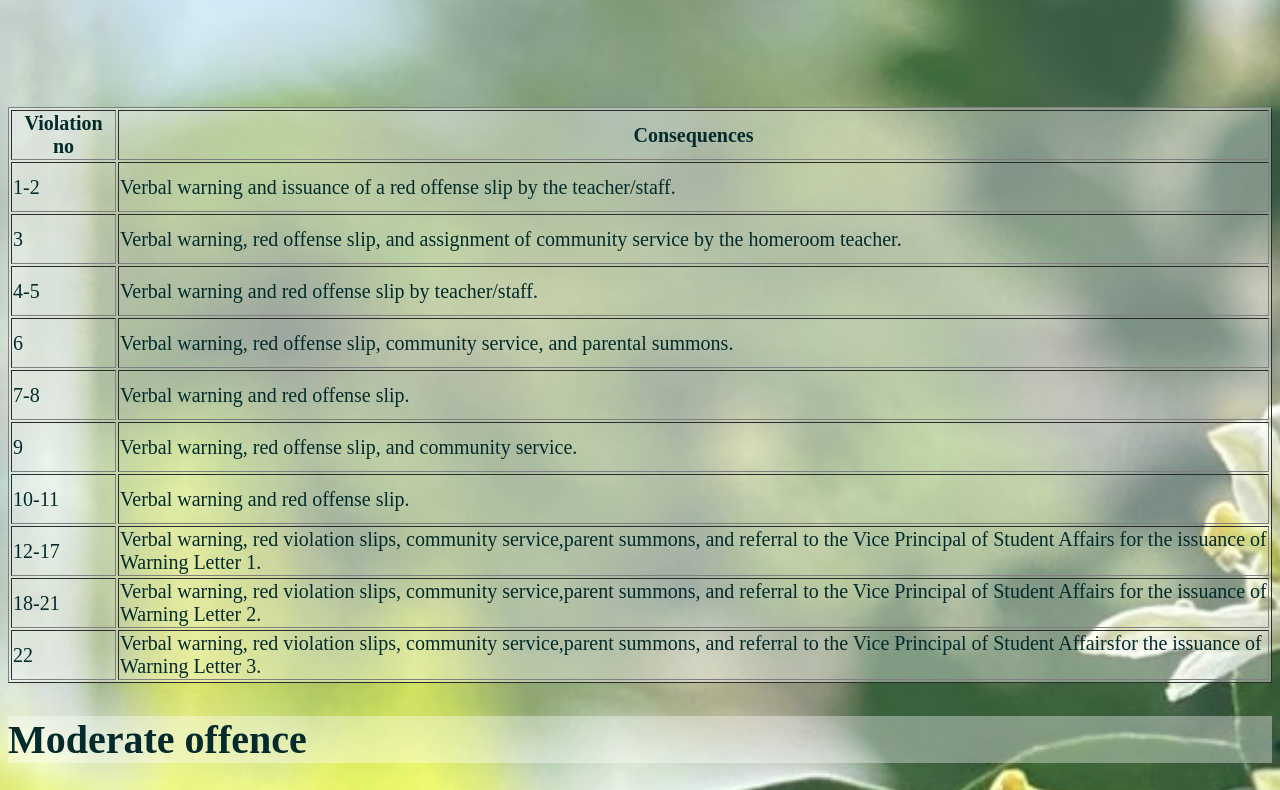
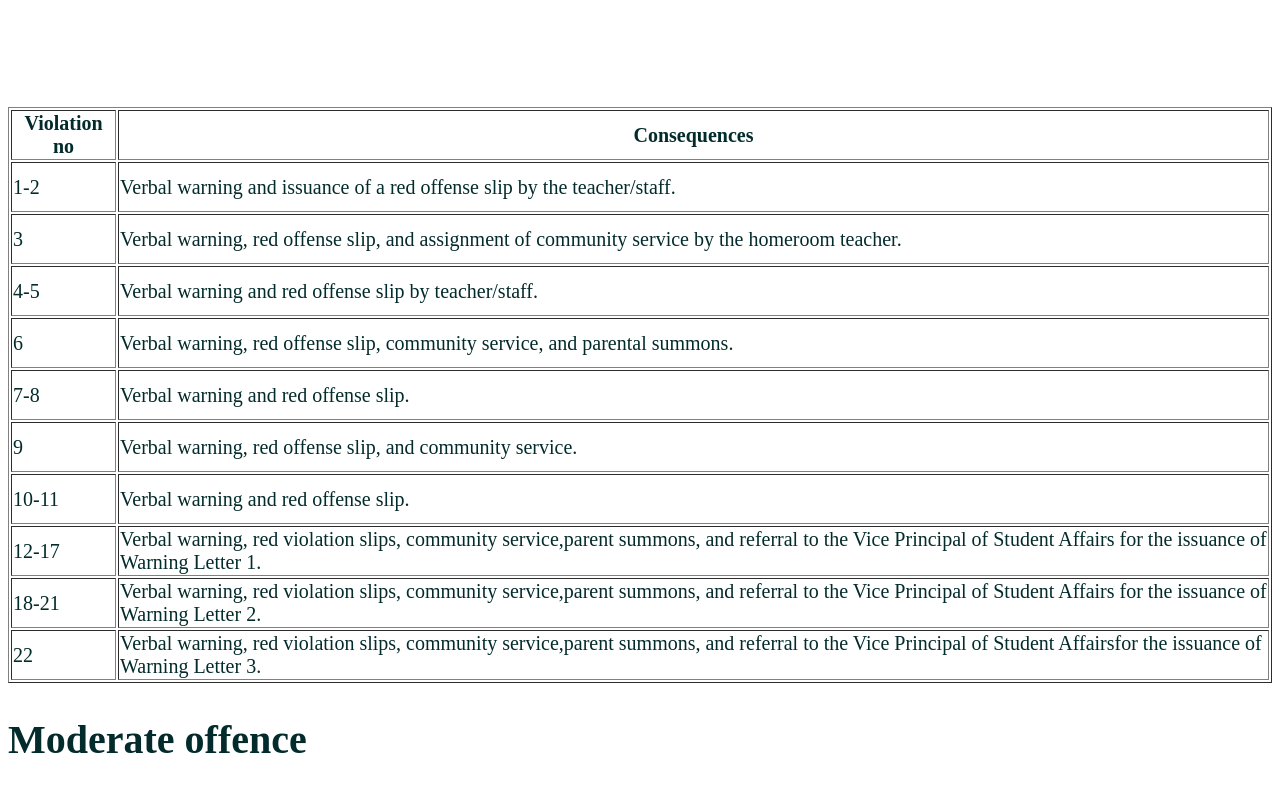
Before and after one commit to Osric-15/Grade-8-Computing, a plain HTML site: page mainpage.html in a window 1280 px wide. Shown: the part 724-1514 px from the top of the page. Drawn offline with Linux system fonts and the light colour scheme.

Commit message:
Update styles2.css

```diff
--- a/styles2.css
+++ b/styles2.css
@@ -1,5 +1,5 @@
 body{
-    background-image: url(/background\ picture.jpg);
+    background-image: url(background picture.jpg);
     background-size: cover;
 }
 h1{
```
